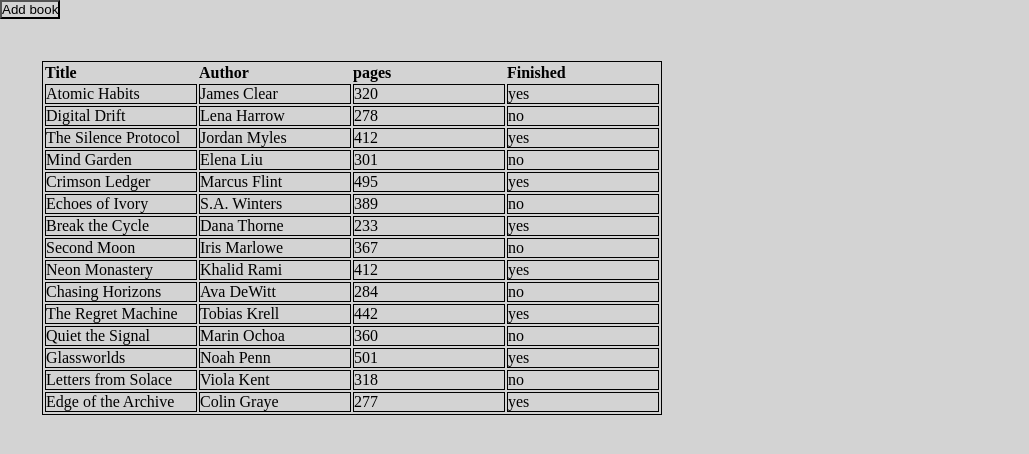
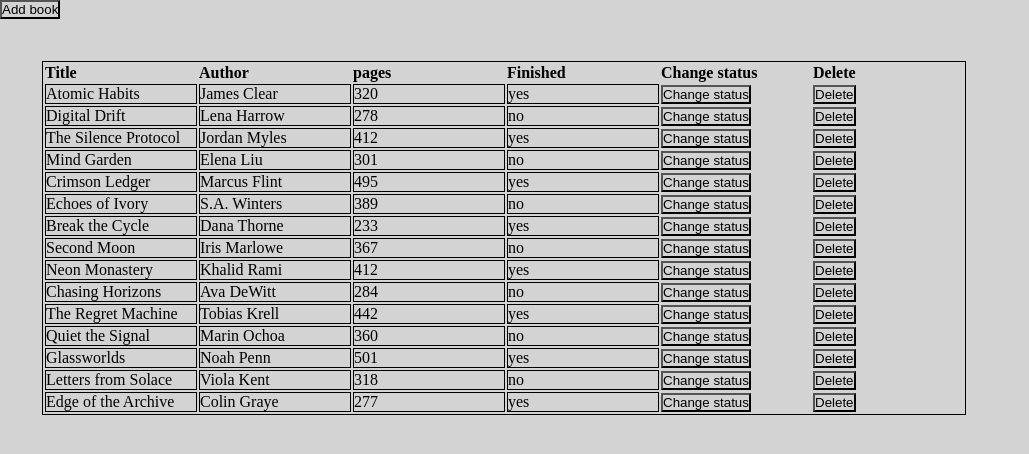
Before and after one commit to sateda/TOP-Library, a plain HTML site: page index.html in a window 1280 px wide. Shown: the whole page, without its empty margins (0-1029 px from the left). Drawn offline with Linux system fonts and the light colour scheme.

Commit message:
Add change status en delete button to the table

```diff
--- a/index.html
+++ b/index.html
@@ -35,6 +35,8 @@
                         <th width="150px">Author</th>
                         <th width="150px">pages</th>
                         <th width="150px">Finished</th>
+                        <th width="150px">Change status</th>
+                        <th width="150px">Delete</th>
                     </tr>
                 </thead>
                 <tbody id="add-books-with-js">
--- a/script.js
+++ b/script.js
@@ -59,11 +59,25 @@ function addRowToTable(book) {
     finishedCell.setAttribute("id", "finishedCell");
     finishedCell.textContent = book.finished;
 
+    const changeStatusCell = document.createElement("td");
+    const changeStatusCellButton = document.createElement("button");
+    changeStatusCellButton.textContent = ("Change status");
+
+    const deleteBookCell = document.createElement("td");
+    const deleteBookCellButton = document.createElement("button");
+    deleteBookCellButton.textContent = ("Delete");
+
+    // append buttons
+    changeStatusCell.appendChild(changeStatusCellButton);
+    deleteBookCell.appendChild(deleteBookCellButton);
+
     // append the cells to the newRow
     newRow.appendChild(titleCell);
     newRow.appendChild(authorCell);
     newRow.appendChild(pagesCell);
     newRow.appendChild(finishedCell);
+    newRow.appendChild(changeStatusCell);
+    newRow.appendChild(deleteBookCell);
 
     // append newRow
     myLibraryTable.appendChild(newRow);
```
